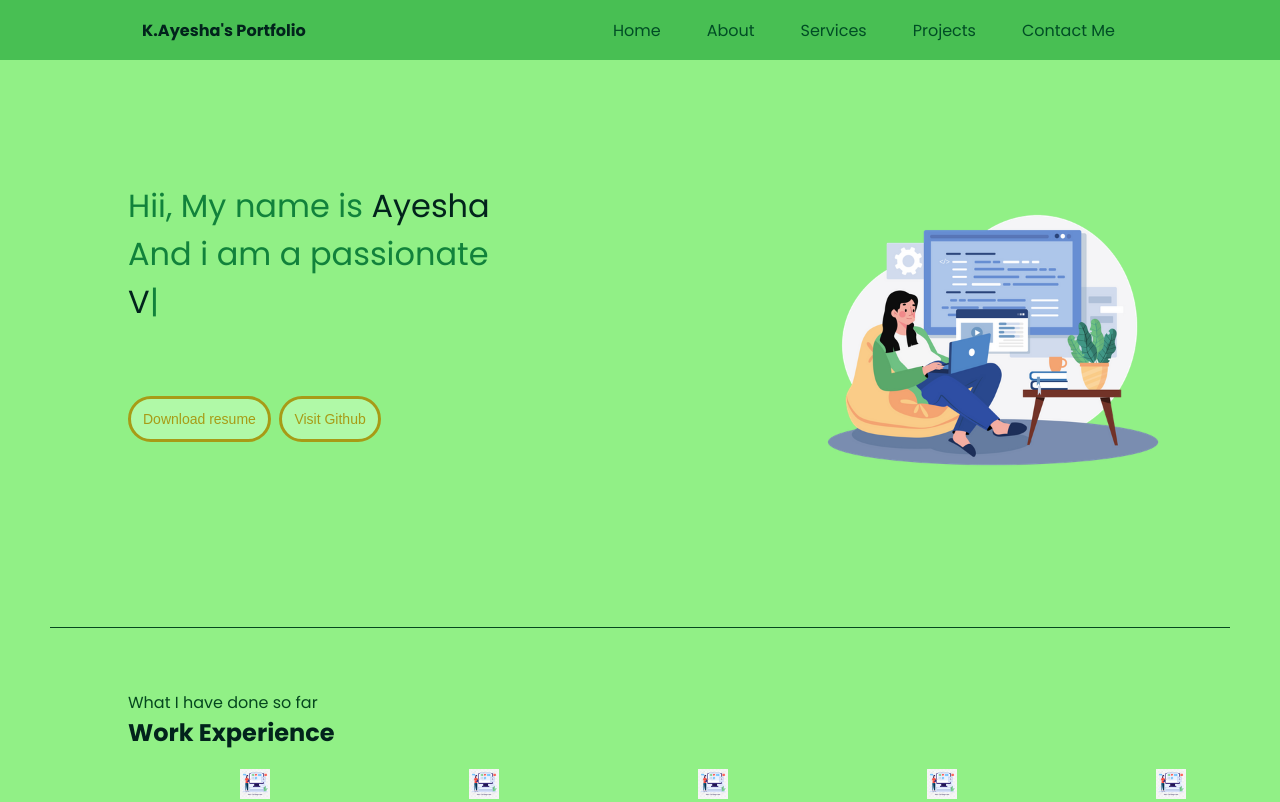
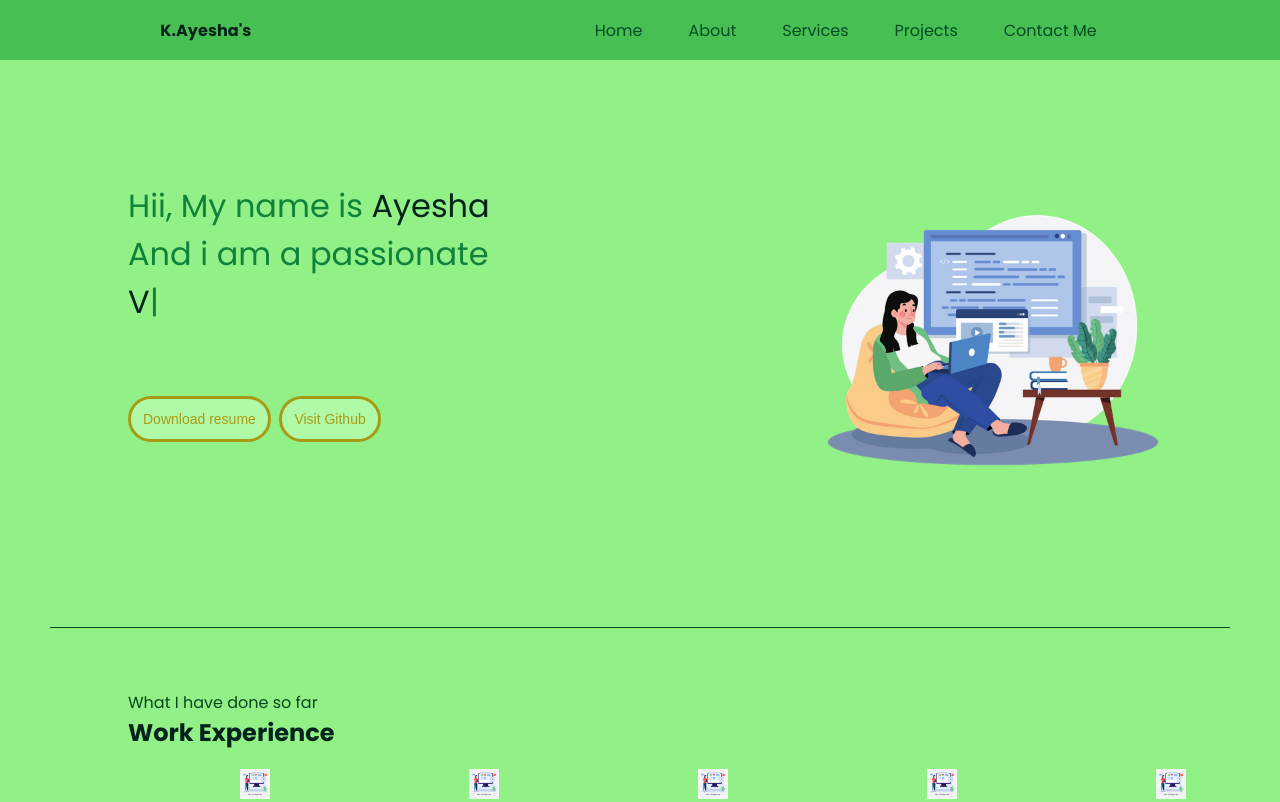
Before and after one commit to Kalaigar-Ayesha/My-Portfolio, a plain HTML site: page index.html in a window 1280 px wide. Shown: the top 802 px of the page. Drawn offline with nearby package versions, Linux system fonts and the light colour scheme.

Commit message:
Changed the title

```diff
--- a/index.html
+++ b/index.html
@@ -3,7 +3,7 @@
   <head>
     <meta charset="UTF-8" />
     <meta name="viewport" content="width=device-width, initial-scale=1.0" />
-    <title>K.Ayesha - Portfolio</title>
+    <title>K.Ayesha</title>
     <link rel="stylesheet" href="style.css" />
     <link rel="preconnect" href="https://fonts.googleapis.com" />
     <link rel="preconnect" href="https://fonts.gstatic.com" crossorigin />
@@ -16,7 +16,7 @@
   <body>
     <header>
       <nav>
-        <div class="left"><h6>K.Ayesha's Portfolio</h6></div>
+        <div class="left"><h6>K.Ayesha's</h6></div>
         <div class="right">
           <ul>
             <li><a href="/">Home</a></li>
```
